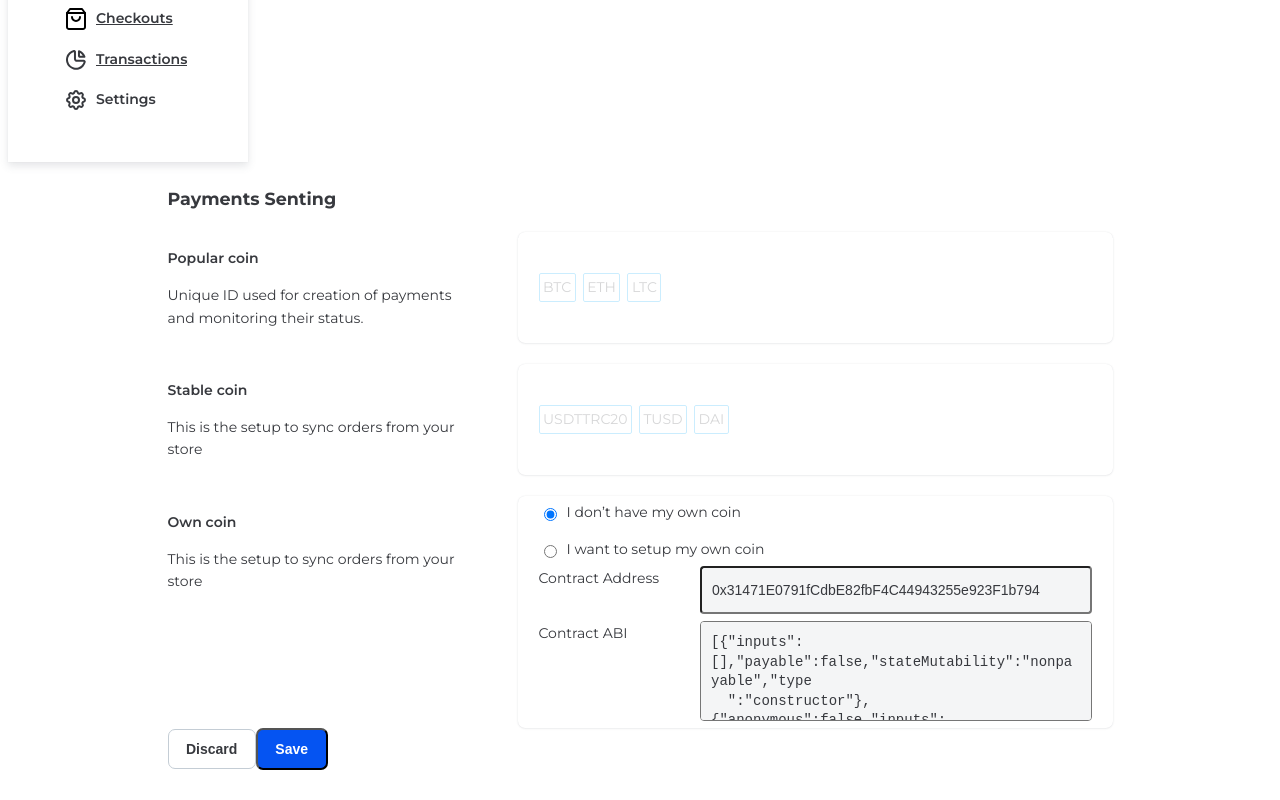
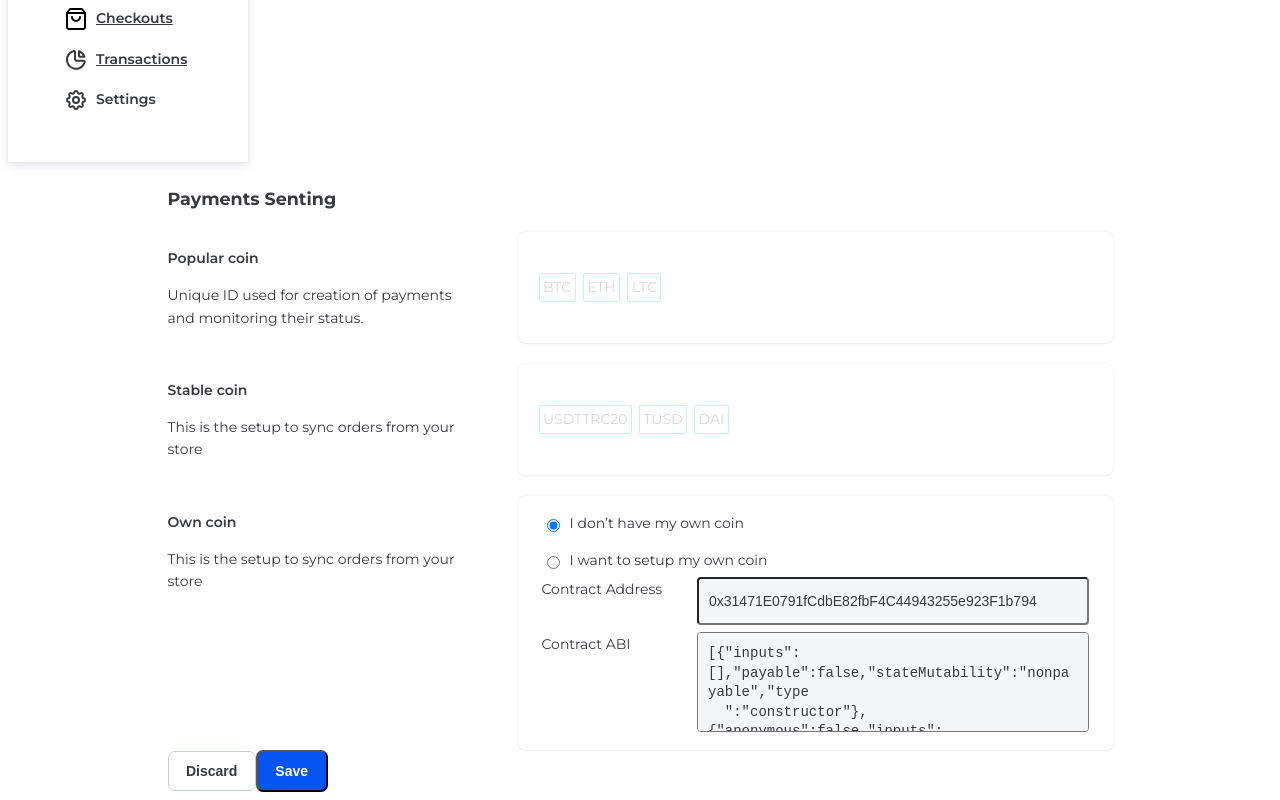
Before and after one commit to vanthonglee/toppay-frontend, a Next.js app: page /payments in a window 1280 px wide. Shown: the part 271-1071 px from the top of the page. Before the commit the page ends 1049 px from the top, so only its background shows below. Built offline with nearby package versions, Linux system fonts and the light colour scheme; no server answers.

Commit message:
[Hot Fix] fix UI of page transaction

```diff
--- a/src/styles/payment.module.scss
+++ b/src/styles/payment.module.scss
@@ -43,6 +43,8 @@
 
       &.form__set_up_coin {
         @apply flex-col items-start;
+        padding: 18px 24px;
+
         .option__checkbox {
           @apply flex items-center gap-2;
 
```
